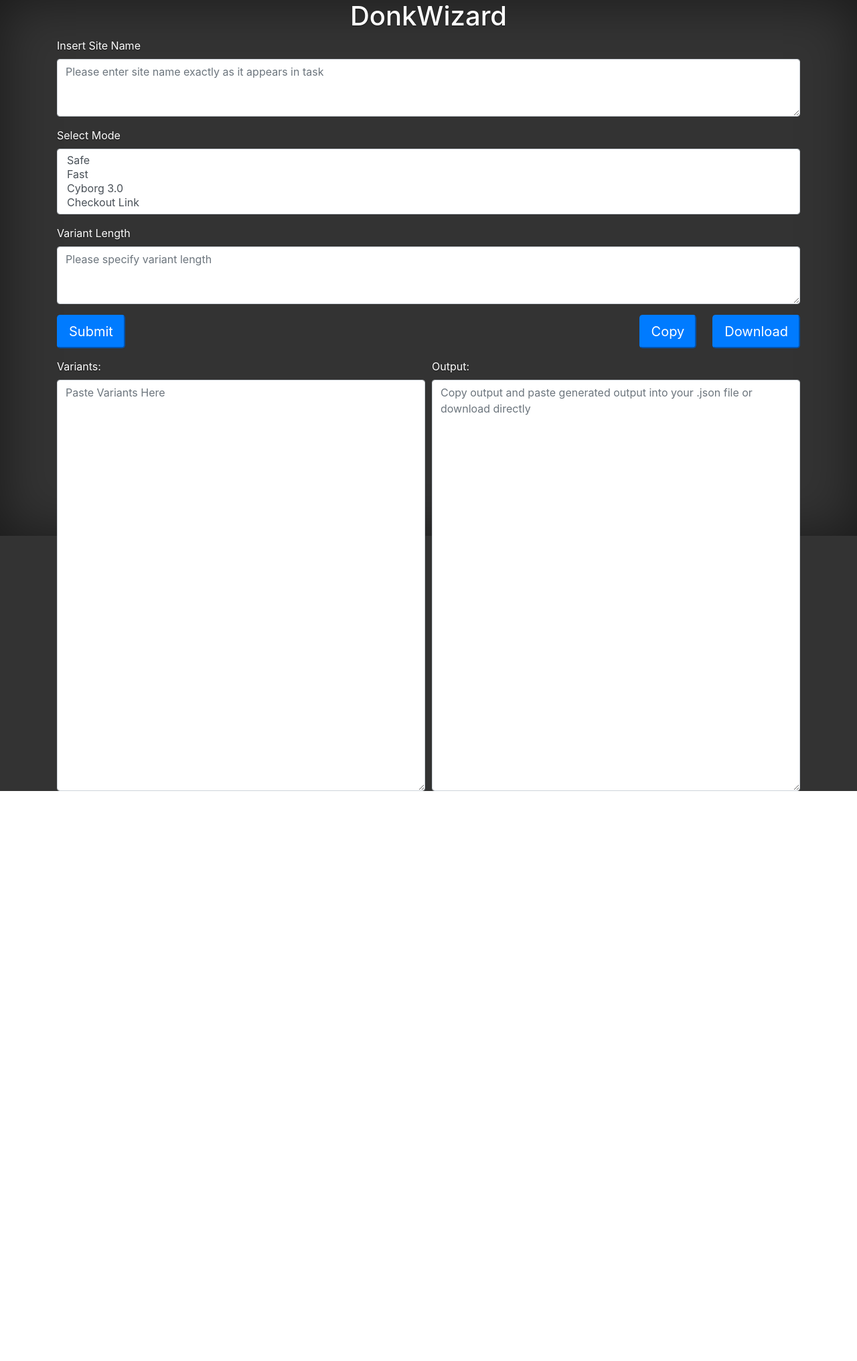
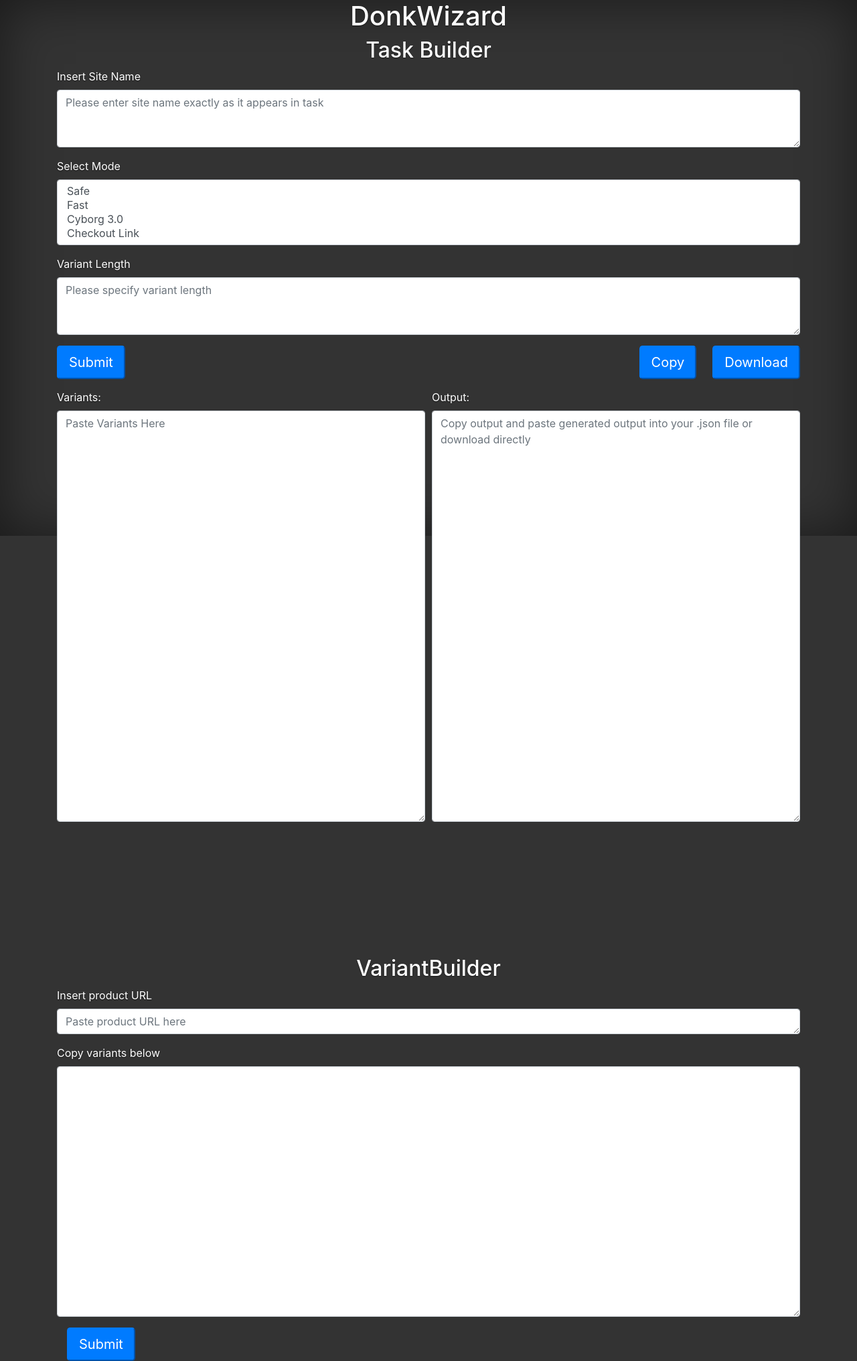
Before and after one commit to cpalka87/taskWizard, a PHP site: page /index.html in a window 1280 px wide. Shown: the whole page at 67% size. Before the commit the page ends 1181 px from the top, so only its background shows below. Run offline with PHP 8.4, Linux system fonts and the light colour scheme; some libraries are stand-ins or nearby versions.

Commit message:
Initial implementation of scraper functionality
Utilized getJSON jquery method to perform scraping and targeting
of specific json key's/sites dynamically and display them.

```diff
--- a/index.html
+++ b/index.html
@@ -5,15 +5,45 @@
     <meta name="viewport" content="width=device-width, initial-scale=1, shrink-to-fit=no">
     <link rel="stylesheet" href="bootstrap.min.css">
     <link rel="stylesheet" href="stylesheet.css">
+    <script src="lib.js"></script>
+    <script src="https://code.jquery.com/jquery-3.1.1.min.js"></script>
   </head>
 <body>
+ <script>
+  function variantBuilder() {
+    var productUrl = document.getElementById('site-url').value;
+    productUrl = productUrl.split('/');
+    var domain = productUrl[2]
+    var handle = productUrl[productUrl.length - 1];
+    console.log(productUrl)
+    console.log(domain)
+    console.log(handle)
+    $.getJSON(`https://${domain}/products.json`, function( data ) {
+      var regex = new RegExp(`\\b(\\w*${handle}\\w*)\\b`)
+      var items = [];
+      for (var product in data) {
+        var currentProduct = data[product];
+        for (var i = 0; i < currentProduct.length; i++) {
+          for (var j = 0; j < currentProduct[i].variants.length; j++)
+          if (currentProduct[i].handle.match(regex)) {
+
+            items.push(currentProduct[i].variants[j].id)
+          }
+        }
+
+      }
+      console.log(items)
+      $('#variant-output').text(items.join('\n'))
+    });
+  }
+    </script>
 
 <h1 id ="title">DonkWizard</h1>
 
 
 
 <div class="container">
-
+  <h2>Task Builder</h2>
   <form>
     <div class="form-group">
       <div class="row">
@@ -46,11 +76,10 @@
         <button type="button" id="button-save" class="btn-lg btn-primary" onclick="validateOutput()">Download</button>
       </div>
     </div>
-      <!-- <button type="button" id="button-save" class="btn-lg btn-primary" onclick="clipBoard()">Copy</button> -->
     <div class="form-row">
       <div class="col">
         <label for="variants">Variants:</label>
-        <textarea class ="form-control" id="variants" rows="25" cols="50" placeholder="Paste Variants Here"></textarea>
+        <textarea class ="form-control" id="variants" rows="25" cols="50" placeholder="Paste Variants Here "></textarea>
       </div>
       <div class="col">
         <label for="output">Output:</label>
@@ -60,8 +89,31 @@
   </form>
 </div>
 
-<script src="lib.js"></script>
-<script src="https://code.jquery.com/jquery-3.2.1.slim.min.js" integrity="sha384-KJ3o2DKtIkvYIK3UENzmM7KCkRr/rE9/Qpg6aAZGJwFDMVNA/GpGFF93hXpG5KkN" crossorigin="anonymous"></script>
+<div class ="container">
+  <h2>VariantBuilder</h2>
+  <form>
+    <div class="form-group">
+      <div class="row">
+        <div class="col">
+          <label for="site-url">Insert product URL</label>
+          <textarea class="form-control" id="site-url" rows="1" placeholder="Paste product URL here"></textarea>
+        </div>
+      </div>
+    </div>
+    <div class="form-group">
+      <div class="row">
+        <div class="col">
+          <label for="variant-output">Copy variants below</label>
+          <textarea class="form-control" id="variant-output" rows="15"></textarea>
+        </div>
+      </div>
+    </div>
+    <div class="col button-url-submit">
+      <button type="button" id="button-url-submit" class="btn-lg btn-primary" value="Submit" onclick="variantBuilder()">Submit</button>
+    </div>
+  </form>
+</div>
+
 
 </body>
 </html>
--- a/lib.js
+++ b/lib.js
@@ -106,3 +106,5 @@ function saveTextAsFile(textToWrite, fileNameToSaveAs) {
 
   downloadLink.click();
 }
+
+// variant builder section
--- a/stylesheet.css
+++ b/stylesheet.css
@@ -10,6 +10,9 @@ body {
     text-shadow: 0 .05rem .1rem rgba(0, 0, 0, .5);
     box-shadow: inset 0 0 5rem rgba(0, 0, 0, .5);
   }
+h2 {
+  text-align: center;
+}
 
 .btn-secondary,
 .btn-secondary:hover,
```
